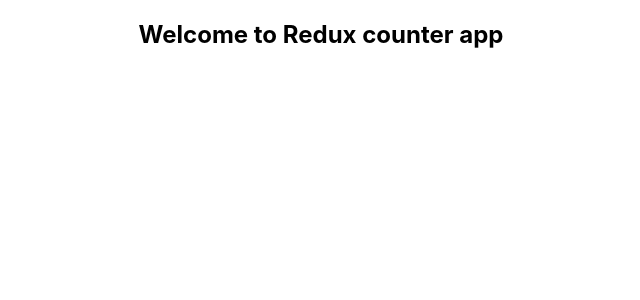
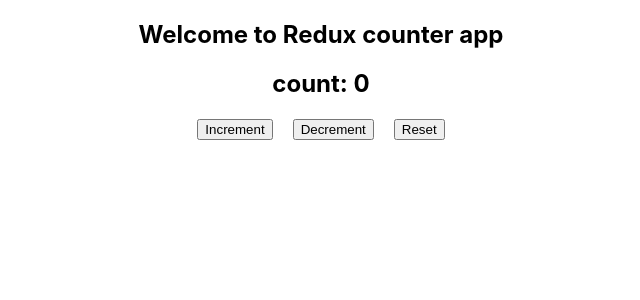
Before and after one commit to nazmul162001/redux-counter-app, a React (Create React App) app: page / in a window 1280 px wide. Shown: the top 300 px of the page, without its empty margins (319-959 px from the left). Built offline with nearby package versions, Linux system fonts and the light colour scheme.

Commit message:
dispatch increment, decrement and reset using toolkit

```diff
--- a/src/App.js
+++ b/src/App.js
@@ -1,9 +1,11 @@
 import './App.css';
+import CounterView from './features/counter/CounterView';
 
 function App() {
   return (
     <div className="App">
       <h2>Welcome to Redux counter app</h2>
+      <CounterView />
     </div>
   );
 }
--- /dev/null
+++ b/src/app/store.js
@@ -0,0 +1,10 @@
+import {configureStore} from "@reduxjs/toolkit";
+import counterReducer from "../features/counter/counterSlice"
+
+const store = configureStore({
+  reducer: {
+    counter: counterReducer,
+  },
+});
+
+export default store;
--- /dev/null
+++ b/src/features/counter/CounterView.js
@@ -0,0 +1,42 @@
+import React from 'react';
+import { useSelector } from 'react-redux';
+import { useDispatch } from 'react-redux/es/exports';
+import { decrement, increment, reset } from './counterSlice';
+
+const CounterView = () => {
+  const count = useSelector((state) => state.counter.count);
+
+  const dispatch = useDispatch();
+
+  return (
+    <div>
+      <h2>count: {count} </h2>
+      <button
+        style={{margin: "0 10px"}}
+        onClick={() => {
+          dispatch(increment());
+        }}
+      >
+        Increment
+      </button>
+      <button
+        style={{margin: "0 10px"}}
+        onClick={() => {
+          dispatch(decrement());
+        }}
+      >
+        Decrement
+      </button>
+      <button
+        style={{margin: "0 10px"}}
+        onClick={() => {
+          dispatch(reset());
+        }}
+      >
+        Reset
+      </button>
+    </div>
+  );
+};
+
+export default CounterView;
--- a/src/features/counter/counterSlice.js
+++ b/src/features/counter/counterSlice.js
@@ -1,6 +1,6 @@
 import { createSlice } from '@reduxjs/toolkit';
 
-const counterSlice = createSlice({
+export const counterSlice = createSlice({
   name: 'counter',
   initialState: { count: 0 },
   reducers: {
@@ -15,3 +15,7 @@
     },
   },
 });
+
+export const { increment, decrement, reset } = counterSlice.actions;
+
+export default counterSlice.reducer;
--- a/src/index.js
+++ b/src/index.js
@@ -3,12 +3,14 @@
 import './index.css';
 import App from './App';
 import reportWebVitals from './reportWebVitals';
+import store from './app/store'
+import { Provider } from 'react-redux';
 
 const root = ReactDOM.createRoot(document.getElementById('root'));
 root.render(
-  <React.StrictMode>
+  <Provider store = {store} >
     <App />
-  </React.StrictMode>
+  </Provider>
 );
 
 // If you want to start measuring performance in your app, pass a function
```
Also changed, not shown: src/features/todos/TodosView.js (added), src/features/todos/todosSlice.js (added).
